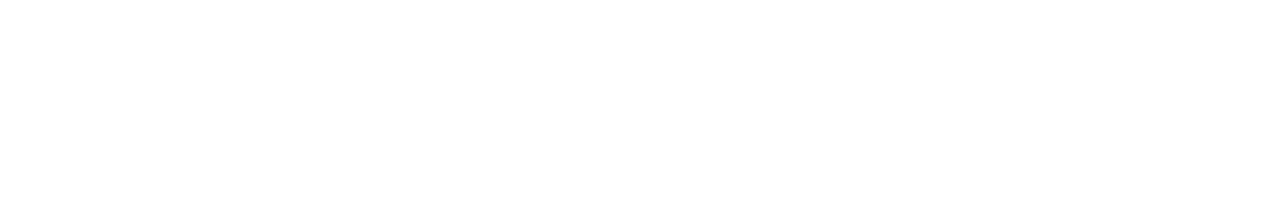
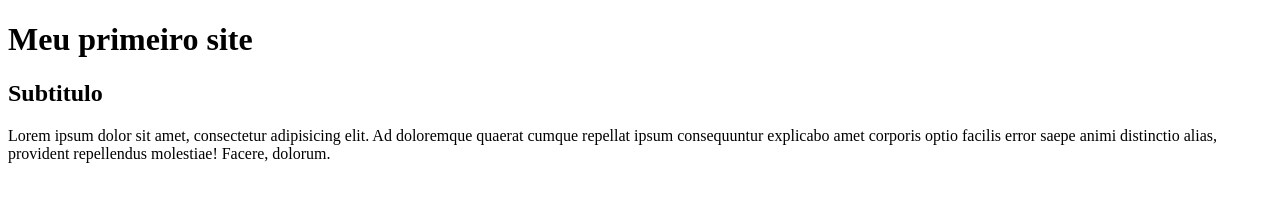
Before and after one commit to ChristophAraujo/meuprimeirorepositorioremoto, a plain HTML site: page Aula02/index.html in a window 1280 px wide. Drawn offline with Linux system fonts and the light colour scheme.

Commit message:
modificando o site

```diff
--- a/Aula02/index.html
+++ b/Aula02/index.html
@@ -1,11 +1,13 @@
 <!DOCTYPE html>
-<html lang="en">
+<html lang="pt-br">
 <head>
     <meta charset="UTF-8">
     <meta name="viewport" content="width=device-width, initial-scale=1.0">
     <title>AULA02</title>
 </head>
 <body>
-
+    <h1>Meu primeiro site</h1>
+    <h2>Subtitulo</h2>
+    <p>Lorem ipsum dolor sit amet, consectetur adipisicing elit. Ad doloremque quaerat cumque repellat ipsum consequuntur explicabo amet corporis optio facilis error saepe animi distinctio alias, provident repellendus molestiae! Facere, dolorum.</p>
 </body>
 </html>
```
